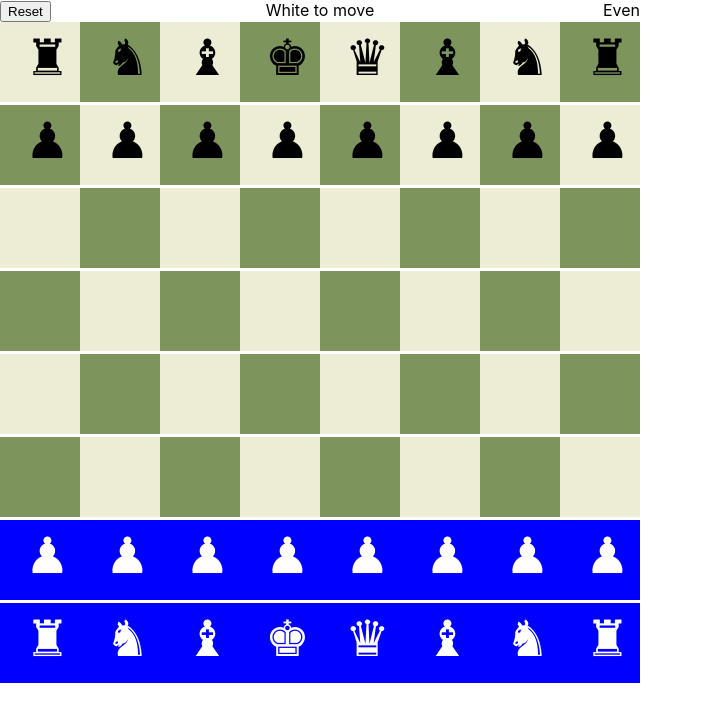
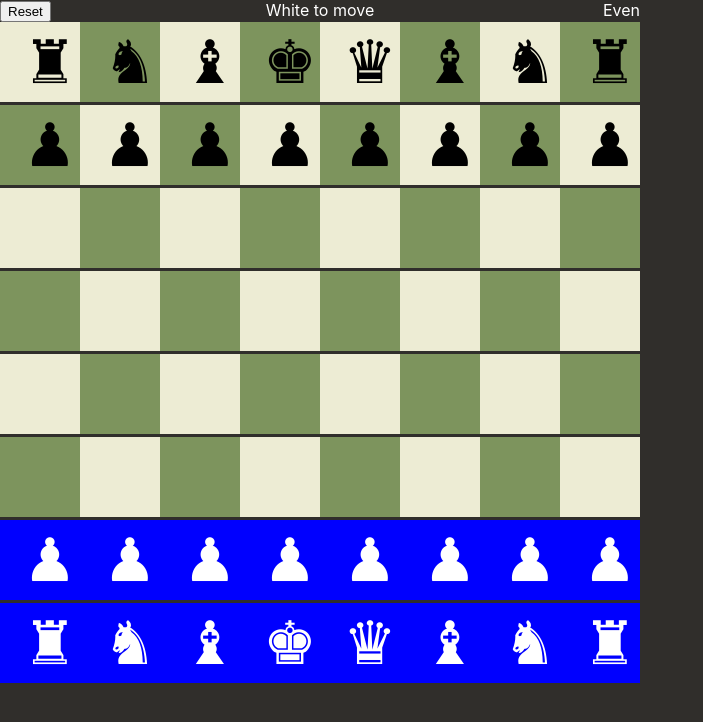
Before and after one commit to gravgaard89/chess, a React (Create React App) app: page / in a window 1280 px wide. Shown: the top 722 px of the page, without its empty margins (0-703 px from the left). Built offline with nearby package versions, Linux system fonts and the light colour scheme.

Commit message:
display beaten pieces

```diff
--- a/src/App.tsx
+++ b/src/App.tsx
@@ -12,10 +12,10 @@ class App extends React.Component {
     };
 
     render() {
-        const { isWhiteTurn, scoreText } = boardStore;
+        const { isWhiteTurn, scoreText, beatenPieces } = boardStore;
 
         return (
-            <div className="flex">
+            <div className="flex" style={{ backgroundColor: "#302e2b", color: "white", height: "100vh" }}>
                 <div className="game">
                     <div className="flex">
                         <div className="flexOne">
@@ -30,12 +30,16 @@ class App extends React.Component {
                             <span>{scoreText}</span>
                         </div>
                     </div>
+                    <div style={{ fontSize: 30, textAlign: "center" }}>
+                        {beatenPieces.filter(x => x.isWhite == true).map(x => { return x.type })}
+                    </div>
                     <Board />
+                    <div style={{ fontSize: 30, textAlign: "center" }}>
+                        {beatenPieces.filter(x => x.isWhite == false).map(x => { return x.type })}
+                    </div>
                 </div>
-
             </div>
         );
     }
 }
-
 export default App;
--- a/src/SquareCoordinate.tsx
+++ b/src/SquareCoordinate.tsx
@@ -59,7 +59,7 @@ export default class SquareCoordinate extends React.Component<ISquareCoordinate,
             <button title={titleString} className="square" onClick={() => this.handleClick(square)} disabled={!isSelected && !square.isSelectable} style={{ backgroundColor: squareColor, position: "relative", border: 0 }}>
                 {/* <div> */}
                 {/* <span style={{ fontSize: 6 }}>{"Col: " + square.coordinate.col + " Row: " + square.coordinate.row}</span> */}
-                <span style={{ color: pieceColor, position: "absolute", top: 7, left: 25 }} > {piece?.type || ""}</ span>
+                <span style={{ color: pieceColor, position: "absolute", top: 5, left: 23 }} > {piece?.type || ""}</ span>
                 {/* </div> */}
             </button >
         );
--- a/src/index.css
+++ b/src/index.css
@@ -15,5 +15,5 @@ code {
 .square {
   width: 80px;
   height: 80px;
-  font-size: 50px;
+  font-size: 60px;
 }
--- a/src/store/BoardStore.ts
+++ b/src/store/BoardStore.ts
@@ -21,11 +21,13 @@ enum Type {
 
 class BoardStore {
     pieces: Array<Piece>;
+    beatenPieces: Array<Piece>;
     @observable squares: Array<Square>;
     @observable isPressed: boolean;
     @observable selectedSquare: Square;
     @observable possibleMoves: Array<Coordinate>;
     @observable isWhiteTurn: boolean;
+
 
     constructor() {
         makeObservable(this);
@@ -33,6 +35,7 @@ class BoardStore {
         this.possibleMoves = [];
         this.isPressed = false;
         this.pieces = [];
+        this.beatenPieces = [];
         this.squares = this.squareStartingPositions();
         this.isWhiteTurn = true;
         this.setOnlySquaresWithPiecesToSelectable();
@@ -121,6 +124,9 @@ class BoardStore {
                 this.selectedSquare = s;
                 this.setPossibleMoves();
             } else {
+                if (s.piece) {
+                    this.beatenPieces.push(s.piece);
+                }
                 s.piece = this.selectedSquare.piece;
                 const oldSquare = this.squares.find((x) => x.coordinate.toString() == this.selectedSquare.coordinate.toString());
 
@@ -163,6 +169,7 @@ class BoardStore {
         this.toggleToUpdateView();
         this.isWhiteTurn = true;
         this.setOnlySquaresWithPiecesToSelectable();
+        this.beatenPieces = [];
     };
 
     @action toggleToUpdateView = () => {
@@ -366,7 +373,6 @@ class BoardStore {
             return `${leadColor} leads by ${leadScore}`
         }
     }
-
 }
 
 const boardStore = new BoardStore();
```
